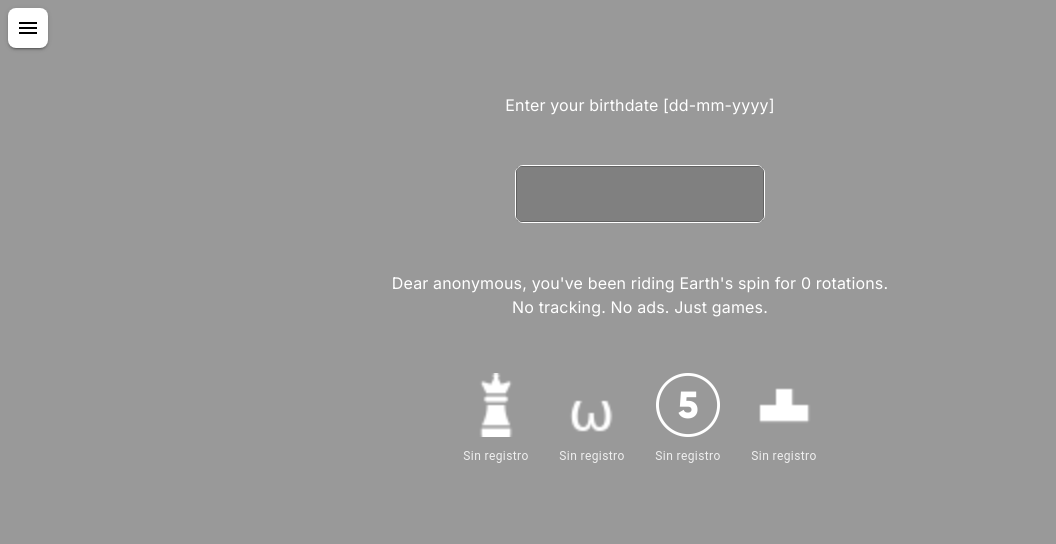
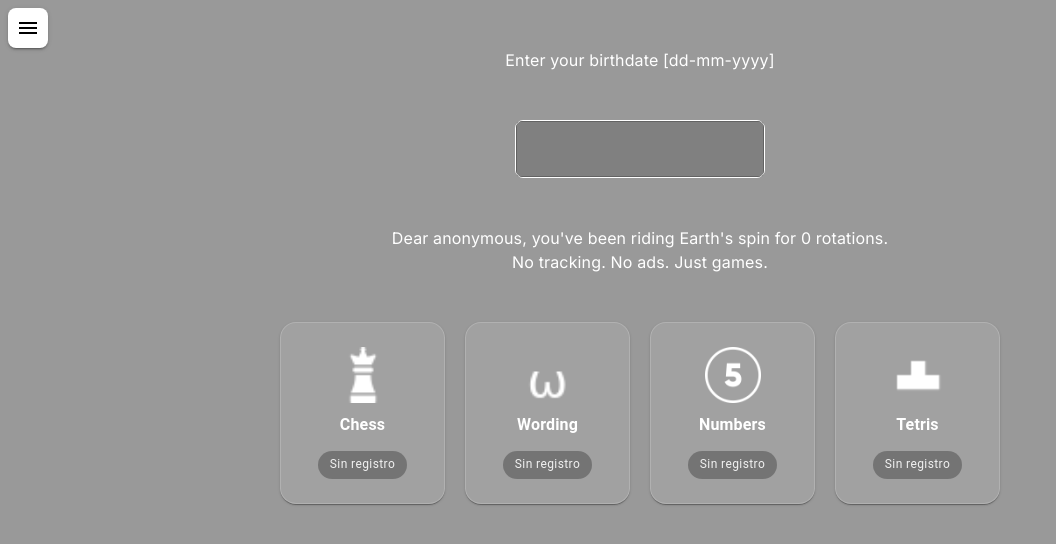
Before and after one commit to JorgeMartinezPizarro/games, a Next.js app: page /bookmarks/ in a window 1280 px wide. Shown: the top 544 px of the page, without its empty margins (0-1056 px from the left). Built offline with nearby package versions, Linux system fonts and the light colour scheme; no server answers.

Commit message:
improve main page and scores overview

```diff
--- a/app/hooks/useBestScores.ts
+++ b/app/hooks/useBestScores.ts
@@ -6,8 +6,10 @@ import type { GameId, GetPlayerScoresResponse, PlayerGameBest } from "@/app/lib/
 
 export type { GameId };
 
-// Juegos cuyo score es un tiempo en ms (menor es mejor): Tetris (3) y Wording (4)
-const TIME_BASED_GAMES = new Set<GameId>([3, 4]);
+// Juegos cuyo score es un tiempo en ms (menor es mejor): solo Tetris (3).
+// Wording (4) puntúa en puntos (cubo de aciertos entre tiempo, mayor es
+// mejor), igual que Chess y Numbers.
+const TIME_BASED_GAMES = new Set<GameId>([3]);
 
 export function formatGameScore(gameId: GameId, score: number): string {
   return TIME_BASED_GAMES.has(gameId) ? formatTimeMs(score) : score.toLocaleString();
--- a/app/lib/scores/db.ts
+++ b/app/lib/scores/db.ts
@@ -63,13 +63,14 @@ type ScoreRow = {
 
 type RankedScoreRow = ScoreRow & { userId: string | null; rank: number };
 
-// Dirección "ganadora" por juego: 'desc' = mayor score es mejor (Chess, Numbers),
-// 'asc' = menor score es mejor (Tetris y Wording guardan tiempo en ms).
+// Dirección "ganadora" por juego: 'desc' = mayor score es mejor (Chess,
+// Numbers y Wording: cubo de aciertos entre tiempo), 'asc' = menor score es
+// mejor (Tetris guarda tiempo en ms).
 const GAME_DIRECTIONS: Record<GameId, "asc" | "desc"> = {
   1: "desc",
   2: "desc",
   3: "asc",
-  4: "asc",
+  4: "desc",
 };
 
 const ALL_GAME_IDS: GameId[] = [1, 2, 3, 4];
--- a/app/lib/words/scoring.ts
+++ b/app/lib/words/scoring.ts
@@ -1,9 +1,9 @@
 // Misma forma que numbers (computeNumbersScore en app/lib/numbers/board.ts):
 // cubo de los aciertos entre el tiempo empleado, para que cualquier partida
 // puntúe (aunque sea con pocos aciertos), premiando más la rapidez cuantos
-// más aciertos hay. Constante mayor que en numbers (5000 vs 1000): cada
-// ronda de Wording tarda bastante más que un paso de Numbers, así que el
-// numerador necesita más peso para dar scores en un rango comparable.
+// más aciertos hay. La constante del numerador es mayor que en numbers:
+// cada ronda de Wording tarda bastante más que un paso de Numbers, así que
+// necesita más peso para dar scores en un rango comparable.
 export function computeWordsScore(correctAnswers: number, elapsedMs: number): number {
   if (elapsedMs <= 0) return 0;
   return Math.round((correctAnswers ** 3 * 11000) / elapsedMs);
--- a/app/page.tsx
+++ b/app/page.tsx
@@ -1,6 +1,6 @@
 'use client';
 
-import { Box, TextField, Button, Typography } from "@mui/material";
+import { Box, TextField, Card, CardActionArea, CardContent, Typography } from "@mui/material";
 import { useEffect, useState } from "react";
 import MainMenu from "./components/MainMenu";
 import Image from "next/image";
@@ -65,10 +65,9 @@ const AgePage = () => {
           display: "flex",
           flexDirection: "column",
           alignItems: "center",
-          justifyContent: "center",
-          height: "60vh",
-          gap: 4,
-          m: 4,
+          gap: { xs: 2, sm: 4 },
+          mx: { xs: 2, sm: 4 },
+          my: { xs: 3, sm: 4 },
         }}
       >
         <p>Enter your birthdate [dd-mm-yyyy]</p>
@@ -87,39 +86,70 @@ const AgePage = () => {
 
         <Box
           sx={{
-            display: "flex",
-            gap: 2,
-            flexWrap: "wrap",
-            justifyContent: "center",
+            display: "grid",
+            gridTemplateColumns: { xs: "repeat(2, 1fr)", sm: "repeat(4, 1fr)" },
+            gap: { xs: 1.5, sm: 2.5 },
+            width: "100%",
+            maxWidth: 720,
           }}
         >
           {GAMES.map(({ gameId, href, icon, alt }) => {
             const best = bestFor(gameId);
             return (
-              <Box
+              <Card
                 key={gameId}
+                sx={{
+                  width: "100%",
+                  bgcolor: "rgba(255,255,255,0.08)",
+                  border: "1px solid rgba(255,255,255,0.18)",
+                  borderRadius: 4,
+                  transition: "transform 0.15s ease, box-shadow 0.15s ease, background-color 0.15s ease",
+                  "&:hover": {
+                    transform: "translateY(-4px)",
+                    boxShadow: "0 10px 26px rgba(0,0,0,0.4)",
+                    bgcolor: "rgba(255,255,255,0.14)",
+                  },
+                }}
+              >
+                <CardActionArea onClick={() => (window.location.href = href)}>
+                  <CardContent
                     sx={{
                       display: "flex",
                       flexDirection: "column",
                       alignItems: "center",
-                  gap: 0.5,
+                      gap: 1,
+                      py: 3,
                     }}
                   >
-                <Button onClick={() => (window.location.href = href)}>
-                  <Image alt={alt} width={64} height={64} src={icon} />
-                </Button>
+                    <Image alt={alt} width={56} height={56} src={icon} />
 
-                <Typography
-                  variant="caption"
-                  sx={{ color: "white", opacity: 0.85, minHeight: "1.2em" }}
+                    <Typography variant="subtitle1" sx={{ color: "white", fontWeight: 700 }}>
+                      {alt}
+                    </Typography>
+
+                    <Box
+                      sx={{
+                        mt: 0.5,
+                        px: 1.5,
+                        py: 0.5,
+                        borderRadius: 5,
+                        bgcolor: "rgba(0,0,0,0.28)",
+                        minHeight: "1.6em",
+                        display: "flex",
+                        alignItems: "center",
+                      }}
                     >
+                      <Typography variant="caption" sx={{ color: "white", opacity: 0.9 }}>
                         {scoresLoading
                           ? "..."
                           : best?.found
-                    ? `${formatGameScore(gameId, best.score!)} #${best.rank}`
+                          ? `${formatGameScore(gameId, best.score!)} · #${best.rank}`
                           : "Sin registro"}
                       </Typography>
                     </Box>
+                  </CardContent>
+                </CardActionArea>
+              </Card>
             );
           })}
         </Box>
```
Also changed, not shown: 2 other files (tests, documents, lock files or other folders). Lines whose indentation alone changed are shown as unchanged.
